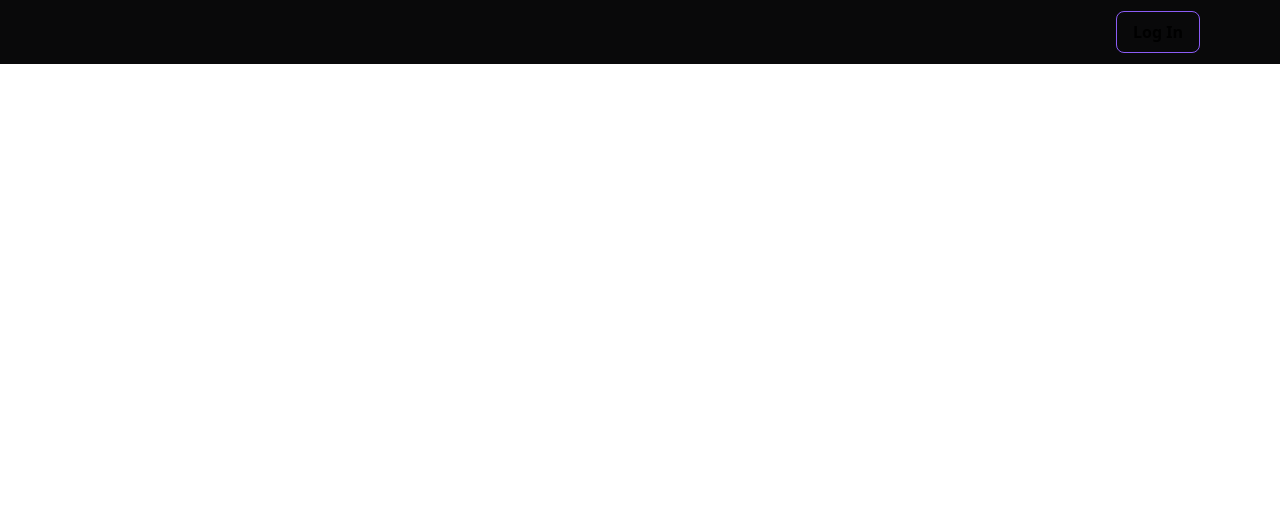
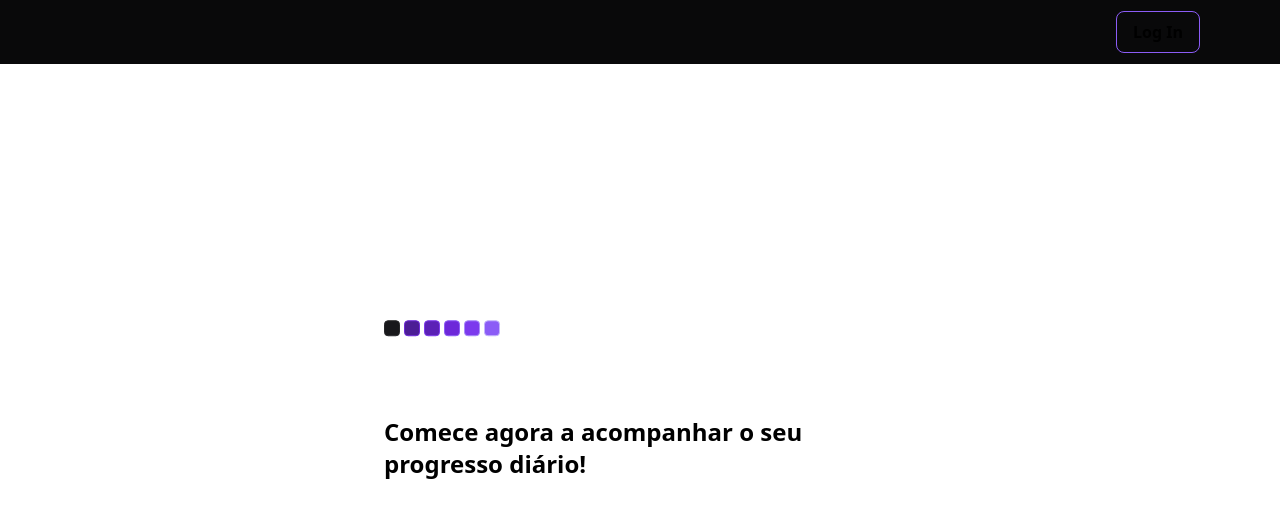
Before and after one commit to AdryelliReiz/Habits, a React app in the folder web/: page / in a window 1280 px wide. Shown: the top 518 px of the page. Built offline with nearby package versions, Linux system fonts and the light colour scheme; the HTML template or start-up script is replaced by a standard one.

Commit message:
finish: login system

```diff
--- a/web/src/App.tsx
+++ b/web/src/App.tsx
@@ -1,9 +1,10 @@
 import { Header } from './components/Header'
 import { SummaryTable } from './components/SummaryTable'
 import { useAuth0 } from '@auth0/auth0-react';
+import { NavBar } from './components/Navbar';
 import './styles/global.css'
 import "./lib/dayjs"
-import { NavBar } from './components/Navbar';
+import logoImage from "./assets/logo.svg"
 
 export function App() {
   const { isAuthenticated, isLoading } = useAuth0();
@@ -18,7 +19,15 @@ export function App() {
           <SummaryTable />
         </div>
       ) : (
-        <div/>
+        <div className="w-full max-w-[560px] px-6 ">
+          <div className="">
+            <img src={logoImage} alt="Habits" />
+
+            <h1 className="mt-6 text-2xl font-bold " >
+              Comece agora a acompanhar o seu progresso diário!
+            </h1>
+          </div>
+        </div>
       )}
 
     </div>
--- a/web/src/components/NewHabitForm.tsx
+++ b/web/src/components/NewHabitForm.tsx
@@ -3,6 +3,7 @@ import * as Checkbox from "@radix-ui/react-checkbox";
 import { FormEvent, useContext, useState } from "react";
 import { api } from "../lib/axios";
 import { AuthenticateTokenContext } from "../contexts/AuthenticateTokenContext";
+import { SummaryContext } from "../contexts/SummaryContext";
 
 const availableWeekDays = [
     "Domingo",
@@ -19,6 +20,7 @@ export function NewHabitForm() {
     const [weekDays, setWeekDays] = useState<Number[]>([])
 
     const {token} = useContext(AuthenticateTokenContext)
+    const {handleUpdateSummary} = useContext(SummaryContext)
 
     function handleToggleWeekDay(weekDay: Number) {
         if(weekDays.includes(weekDay)) {
@@ -58,6 +60,8 @@ export function NewHabitForm() {
 
             setTitle("")
             setWeekDays([])
+
+            handleUpdateSummary()
 
             alert("Hábito criado com sucesso!")
         } catch (error) {
--- a/web/src/components/SummaryTable.tsx
+++ b/web/src/components/SummaryTable.tsx
@@ -1,6 +1,7 @@
 import dayjs from "dayjs";
 import { useContext, useEffect, useState } from "react";
 import { AuthenticateTokenContext } from "../contexts/AuthenticateTokenContext";
+import { SummaryContext } from "../contexts/SummaryContext";
 import { api } from "../lib/axios";
 import { generateDatesFromYearBeginning } from "../utils/generate-dates-from-year-beginning.ts"
 import { HabitDay } from "./HabitDay"
@@ -12,31 +13,8 @@ const summaryDates = generateDatesFromYearBeginning();
 const minimumSummaryDatesSize = 18 * 7
 const amountOfDaysToFill = minimumSummaryDatesSize - summaryDates.length;
 
-type Summary = Array<{
-    id: string
-    date: string
-    amount: number
-    completed: number
-}>
-
 export function SummaryTable() {
-    const [summary, setSummary] = useState<Summary>([])
-
-    const {token} = useContext(AuthenticateTokenContext)
-
-    useEffect(() => {
-        if(token !== "") {
-            console.log(token)
-            api.get("/summary", {
-                headers: {
-                    "Authorization": `Basic ${token}`
-                }
-            }).then(response => {
-                console.log(response.data)
-                setSummary(response.data)
-            })
-        }
-    }, [token])
+    const {summary} = useContext(SummaryContext)
 
     return (
         <div className="w-full flex">
--- a/web/src/contexts/AuthenticateTokenContext.tsx
+++ b/web/src/contexts/AuthenticateTokenContext.tsx
@@ -18,7 +18,6 @@ export const AuthenticateTokenContextProvider = ({children}: ProviderProps) => {
   const { user, isAuthenticated } = useAuth0();
 
   async function registerUserAndGetToken() {
-    console.log(user)
     await api.post("/signin", {
       email: user?.email,
       username: user?.name,
--- /dev/null
+++ b/web/src/contexts/SummaryContext.tsx
@@ -0,0 +1,54 @@
+import { api } from '../lib/axios';
+import { createContext, ReactNode, useContext, useEffect, useState } from 'react';
+import { AuthenticateTokenContext } from './AuthenticateTokenContext';
+
+interface SummaryContextData {
+    summary: Summary
+    handleUpdateSummary: () => Promise<void>
+}
+
+interface ProviderProps {
+    children: ReactNode;
+}
+type Summary = Array<{
+    id: string
+    date: string
+    amount: number
+    completed: number
+}>
+
+export const SummaryContext = createContext({} as SummaryContextData);
+
+export const SummaryContextProvider = ({children}: ProviderProps) => {
+    const [summary, setSummary] = useState<Summary>([])
+
+    const {token} = useContext(AuthenticateTokenContext)
+
+
+    async function handleUpdateSummary() {
+        if(token !== "") {
+            api.get("/summary", {
+                headers: {
+                    "Authorization": `Basic ${token}`
+                }
+            }).then(response => {
+                setSummary(response.data)
+            })
+        }
+    }
+
+    useEffect(() => {
+        handleUpdateSummary()
+    }, [token])
+
+  return (
+    <SummaryContext.Provider
+      value={{
+        summary,
+        handleUpdateSummary
+      }}
+    >
+      {children}
+    </SummaryContext.Provider>
+  )
+}
--- a/web/src/main.tsx
+++ b/web/src/main.tsx
@@ -3,6 +3,7 @@ import ReactDOM from 'react-dom/client'
 import {Auth0Provider} from "@auth0/auth0-react"
 import {App} from './App'
 import { AuthenticateTokenContextProvider } from './contexts/AuthenticateTokenContext'
+import { SummaryContextProvider } from './contexts/SummaryContext'
 
 ReactDOM.createRoot(document.getElementById('root') as HTMLElement).render(
   <React.StrictMode>
@@ -14,7 +15,9 @@ ReactDOM.createRoot(document.getElementById('root') as HTMLElement).render(
       }}
     >
       <AuthenticateTokenContextProvider>
-        <App />
+        <SummaryContextProvider>
+          <App />
+        </SummaryContextProvider>
       </AuthenticateTokenContextProvider>
     </Auth0Provider>
   </React.StrictMode>,
```
Also changed, not shown: 1 other file (tests, documents, lock files or other folders).
